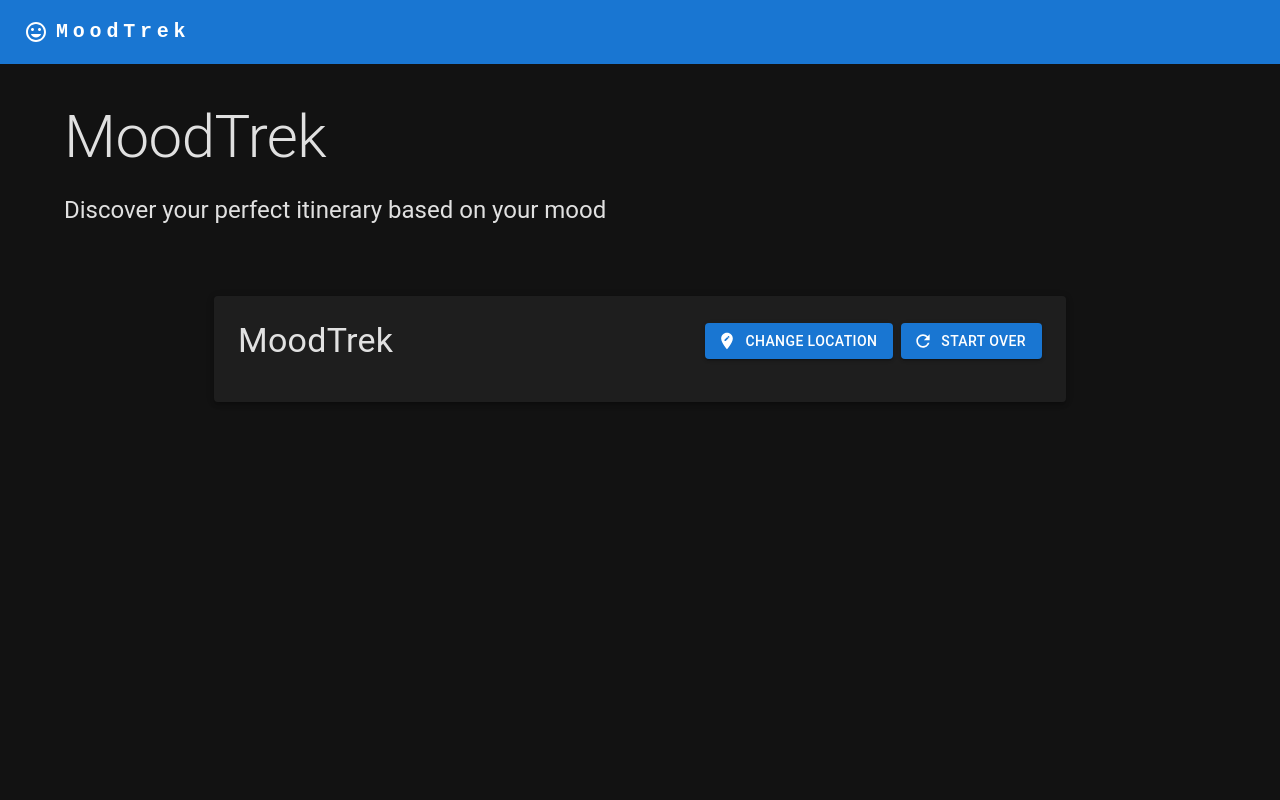
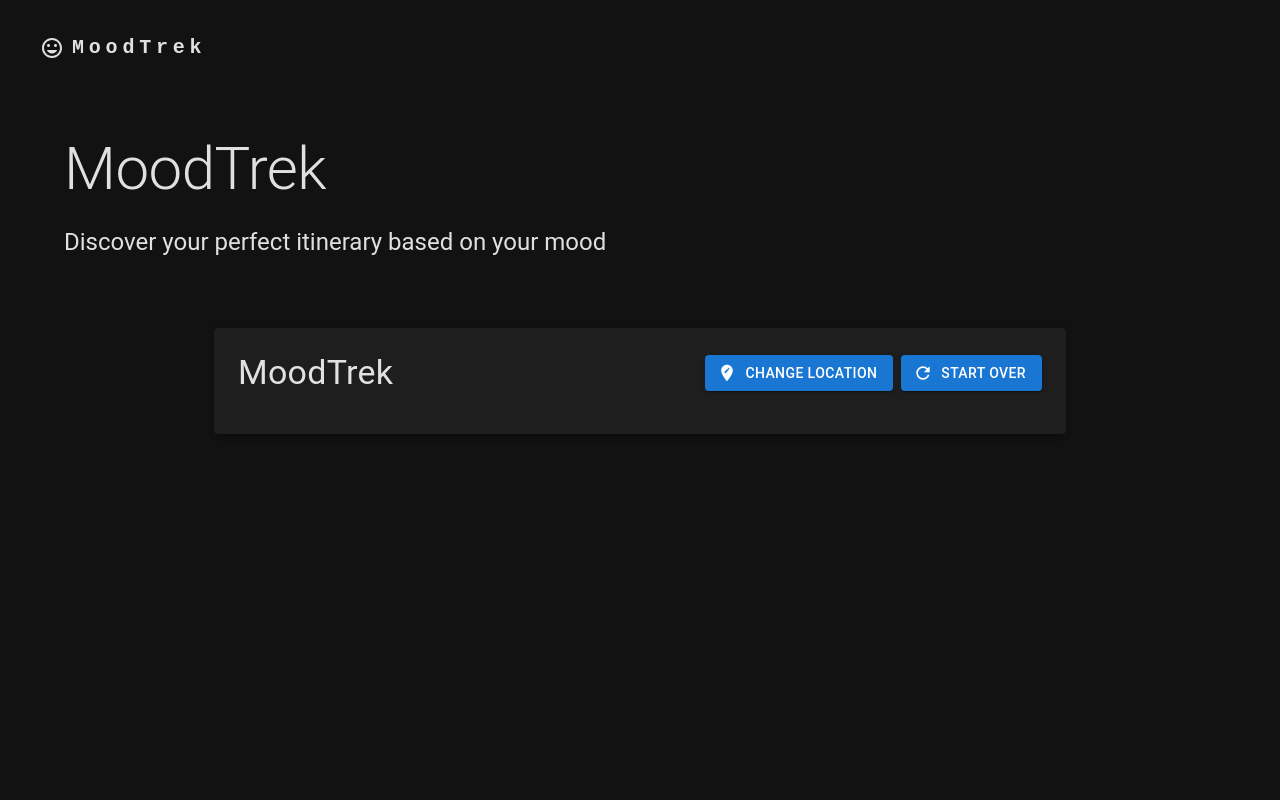
Before and after one commit to whkim94/AI-travel, a Next.js app: page / in a window 1280 px wide. Shown: the top 800 px of the page. Built offline with nearby package versions, Linux system fonts and the light colour scheme; no server answers.

Commit message:
Update: No color change for app bar

```diff
--- a/src/components/Header.tsx
+++ b/src/components/Header.tsx
@@ -4,10 +4,10 @@ import { Mood as MoodIcon } from '@mui/icons-material';
 import { AppBar, Toolbar, Container, Typography } from '@mui/material';
 
 const Header: React.FC = () => (
-  <AppBar position="static" color="primary">
-    <Container maxWidth="xl">
+  <AppBar position="static" color="transparent" elevation={0}>
+    <Container maxWidth={false} sx={{ m: 2 }}>
       <Toolbar disableGutters>
-        <MoodIcon sx={{ display: { xs: 'none', md: 'flex' }, mr: 1 }} />
+        <MoodIcon sx={{ mr: 1 }} />
         <Typography
           variant="h6"
           noWrap
@@ -15,7 +15,6 @@ const Header: React.FC = () => (
           href="/"
           sx={{
             mr: 2,
-            display: { xs: 'none', md: 'flex' },
             fontFamily: 'monospace',
             fontWeight: 700,
             letterSpacing: '.3rem',
--- a/src/theme/createDynamicTheme.ts
+++ b/src/theme/createDynamicTheme.ts
@@ -35,14 +35,6 @@ export function createDynamicTheme(colorCode: string): Theme {
           },
         },
       },
-      MuiAppBar: {
-        styleOverrides: {
-          root: {
-            backgroundColor: colorCode,
-            color: contrastColor,
-          },
-        },
-      },
     },
   });
 }
```
